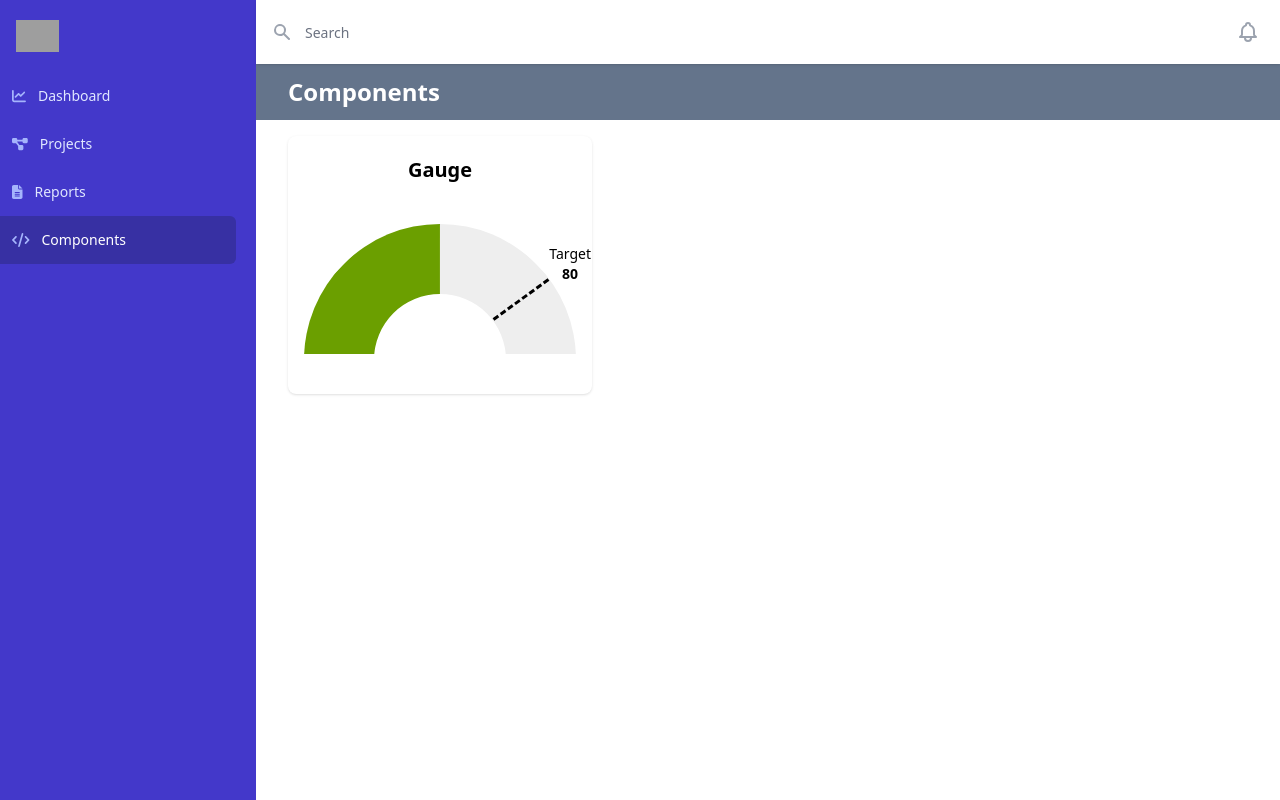
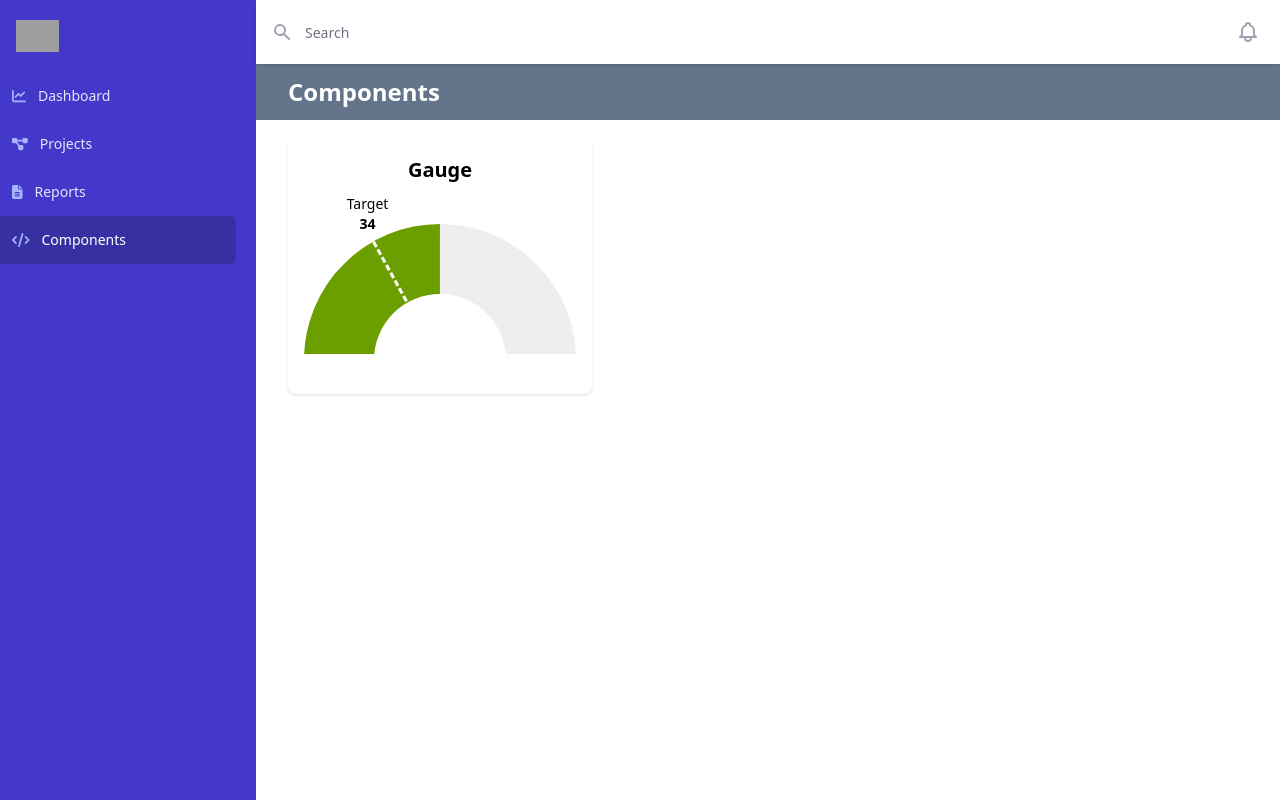
Before and after one commit to benjaminkent/vite-tailwindui, a Vue app: page /components in a window 1280 px wide. Built offline with nearby package versions, Linux system fonts and the light colour scheme; grey boxes are pictures that could not be loaded; a web font is replaced by a local one.

Commit message:
take in props for progress and target

```diff
--- a/src/components/Gauge.vue
+++ b/src/components/Gauge.vue
@@ -3,7 +3,7 @@
     <div class="barOverflow">
       <div
         class="bar"
-        :style="`transform: rotate(${45 + progress * 1.8}deg);`"
+        :style="`transform: rotate(${45 + localProgress * 1.8}deg);`"
       ></div>
       <div
         :class="[
@@ -23,18 +23,22 @@
 <script setup lang="ts">
 import { computed, onMounted, ref } from 'vue'
 
-const progress = ref(0)
-const target = 80
+const props = defineProps<{
+  progress: number
+  target: number
+}>()
+
+const isBorderBlack = computed(() => localProgress.value <= props.target)
+
+const localProgress = ref(0)
 
 function setProgress(p: number) {
-  progress.value = p
+  localProgress.value = p
 }
-
-const isBorderBlack = computed(() => progress.value <= 80)
 
 onMounted(() => {
   setTimeout(() => {
-    setProgress(50)
+    setProgress(props.progress)
   }, 1)
 })
 </script>
@@ -75,4 +79,16 @@ onMounted(() => {
   right: -15px;
   top: 20px;
 }
+.target-line {
+  width: 68px;
+  position: absolute;
+  top: 46px;
+  left: 52px;
+  transform: rotate(61deg);
+}
+.target {
+  position: absolute;
+  left: -160px;
+  top: -30px;
+}
 </style>
--- a/src/views/Components.vue
+++ b/src/views/Components.vue
@@ -6,7 +6,7 @@
       class="col-span-1 bg-white rounded-lg shadow flex flex-col items-center py-5"
     >
       <h1 class="text-xl font-bold mb-5">{{ component.name }}</h1>
-      <component :is="component.component" />
+      <component :is="component.component" v-bind="component.props" />
     </li>
   </ul>
 </template>
@@ -18,6 +18,10 @@ const components = [
   {
     name: 'Gauge',
     component: Gauge,
+    props: {
+      progress: 50,
+      target: 34,
+    },
   },
 ]
 </script>
```
